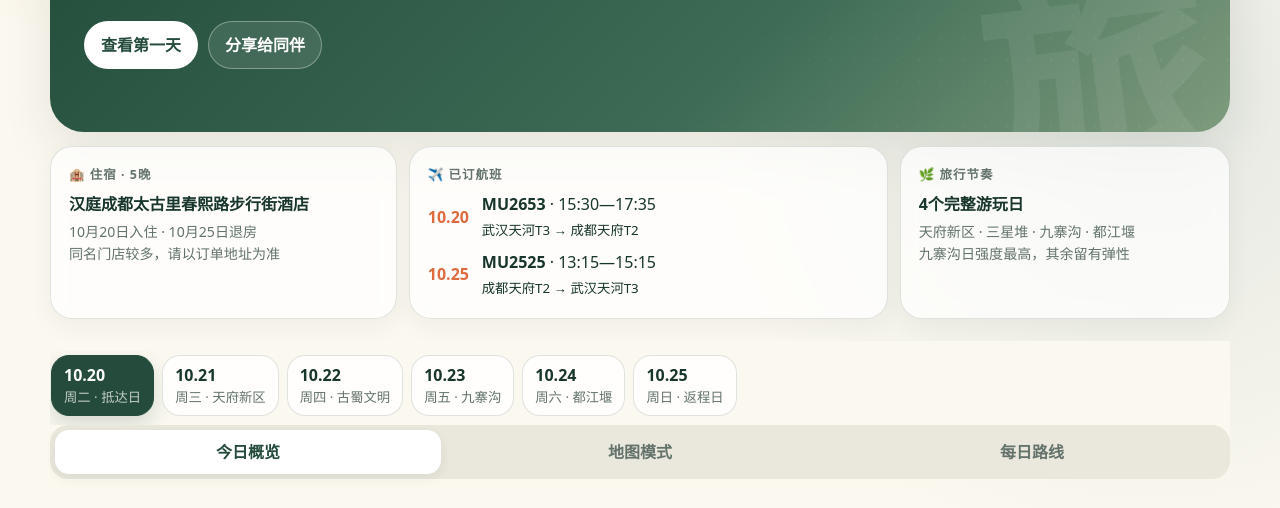
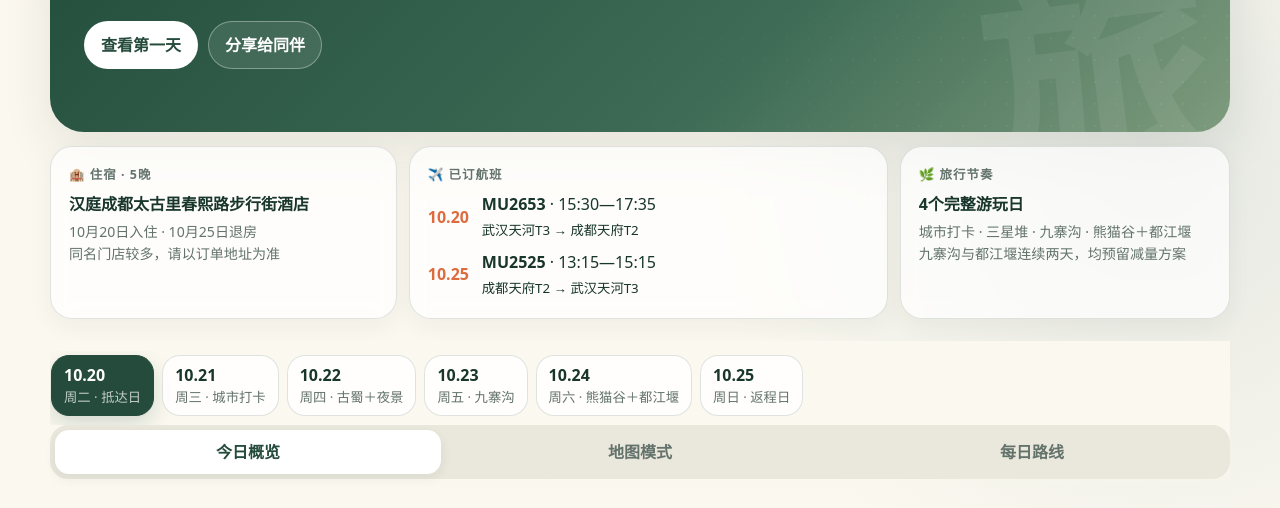
Before and after one commit to follow200402/-, a plain HTML site: page index.html in a window 1280 px wide. Shown: the part 239-747 px from the top of the page. Drawn offline with Linux system fonts and the light colour scheme.

Commit message:
Update Chengdu itinerary routes

```diff
--- a/index.html
+++ b/index.html
@@ -283,7 +283,7 @@
       <article class="info-card">
         <div class="info-label">🌿 旅行节奏</div>
         <div class="info-main">4个完整游玩日</div>
-        <div class="info-sub">天府新区 · 三星堆 · 九寨沟 · 都江堰<br>九寨沟日强度最高，其余留有弹性</div>
+        <div class="info-sub">城市打卡 · 三星堆 · 九寨沟 · 熊猫谷＋都江堰<br>九寨沟与都江堰连续两天，均预留减量方案</div>
       </article>
     </section>
   </header>
@@ -319,6 +319,8 @@
           <a href="https://www.12306.cn/" target="_blank" rel="noopener">铁路12306 ↗</a>
           <a href="https://www.jiuzhai.com/" target="_blank" rel="noopener">九寨沟官网 ↗</a>
           <a href="https://www.sxd.cn/" target="_blank" rel="noopener">三星堆官网 ↗</a>
+          <a href="https://www.panda.org.cn/cn/pandavalley/tickets/" target="_blank" rel="noopener">熊猫谷购票 ↗</a>
+          <a href="https://www.djy517.com/online.html?channelCode=mpyd" target="_blank" rel="noopener">都江堰购票 ↗</a>
         </div>
         <p class="footnote">票价、开放时间及库存会变化，请以2026年10月出行前官方页面为准。</p>
       </article>
@@ -330,12 +332,12 @@
             <tr><td>市内交通</td><td>¥250—450</td></tr>
             <tr><td>三星堆门票与往返</td><td>¥244—444</td></tr>
             <tr><td>九寨沟门票、观光车与往返</td><td>¥1,160—1,660</td></tr>
-            <tr><td>都江堰门票与往返</td><td>¥260—460</td></tr>
+            <tr><td>熊猫谷＋都江堰门票与往返</td><td>¥420—650</td></tr>
             <tr><td>其他</td><td>¥200—400</td></tr>
-            <tr><td><strong>合计参考</strong></td><td>¥2,814—3,854</td></tr>
+            <tr><td><strong>合计参考</strong></td><td>¥2,974—4,704</td></tr>
           </tbody>
         </table>
-        <p class="footnote">以上沿用原行程规划预算，仅供准备资金，不是实时价格。建议两人额外准备 ¥3,500—4,500。</p>
+        <p class="footnote">预算仅供准备资金，不是实时价格。建议两人准备约 ¥3,500—5,000，并为临时打车与热门餐厅留出余量。</p>
       </article>
     </section>
   </main>
@@ -367,34 +369,37 @@
         ]
       },
       {
-        date:'10.21', weekday:'周三', label:'天府新区', title:'西博城与兴隆湖 Citywalk', desc:'上午看现代建筑，下午沿湖散步，九眼桥按体力决定。', intensity:'舒展 · ★★', color:'#4e7a88',
+        date:'10.21', weekday:'周三', label:'城市打卡', title:'Rooosy Time、AG西南总部与东郊记忆', desc:'从武侯区一路向南打卡会议中心，回酒店午休后再去东郊记忆。', intensity:'充实 · ★★★', color:'#4e7a88',
         tips:[
-          ['打卡重点', '西博城、天府国际会议中心内部可能受展会或会议限制，外观打卡更稳妥。'],
-          ['兴隆湖', '只选一段湖岸走2—3公里，不必完整绕湖。'],
-          ['晚间弹性', '九眼桥为可选项；累了就直接回酒店。']
+          ['AG点位', '导航“AG电竞（西南总部）”或“天府长岛数字文创园”，不要误去AG电竞中心。'],
+          ['开放限制', 'AG训练办公区与会议中心内部均可能限制进入，按公开展示区和建筑外观打卡。'],
+          ['排队上限', 'Rooosy Time最晚11:15离开；若排队过久，缩短东郊记忆，不取消午休。']
         ],
         stops:[
-          { time:'09:00', name:'汉庭成都太古里春熙路步行街酒店', short:'酒店出发', transport:'地铁3号线→1号线', duration:'约60—75分钟', detail:'春熙路 → 省体育馆换乘 → 西博城；具体出口按当天开放入口选择。', x:44, y:28 },
-          { time:'10:15', name:'中国西部国际博览城', short:'西博城', transport:'步行打卡', duration:'约45—60分钟', detail:'以建筑外观和入口广场为主；展馆能否进入取决于当天活动。', x:49, y:61 },
-          { time:'11:30', name:'天府国际会议中心', short:'会议中心', transport:'打车或地铁接驳', duration:'路上约10—20分钟', detail:'外观与广场拍照，内部可能因会议限制进入。', x:57, y:65 },
-          { time:'12:30', name:'天府新区午餐与休息', short:'午餐', transport:'步行 / 短途打车', duration:'约1.5小时', detail:'就近选商场吃川菜、冒菜或面食。', x:61, y:61 },
-          { time:'14:00', name:'兴隆湖湿地公园', short:'兴隆湖', transport:'打车 / 地铁接驳', duration:'约2.5小时', detail:'湖边散步、喝咖啡、看湖景；只走舒适的一段。', x:72, y:69 },
-          { time:'19:00', name:'安顺廊桥 · 九眼桥', short:'九眼桥', transport:'返回市区后打车', duration:'可选 · 约1小时', detail:'安顺廊桥→锦江河边→九眼桥；若白天疲惫就取消。', x:50, y:34, optional:true }
+          { time:'08:40', name:'汉庭成都太古里春熙路步行街酒店', short:'酒店出发', transport:'网约车', duration:'约40—50分钟', detail:'避开换乘，直接前往梵木Flying国际文创公园；以实时路况为准。', x:45, y:24 },
+          { time:'09:30', name:'Rooosy Time', short:'Rooosy Time', transport:'提前排队＋店内打卡', duration:'至11:15', detail:'位于太平寺西路3号梵木Flying国际文创公园。可吃早午餐；最晚11:15离开，避免压缩午休。', x:28, y:45 },
+          { time:'11:40', name:'AG电竞（西南总部）', short:'AG西南总部', transport:'网约车约15—25分钟', duration:'打卡约40—50分钟', detail:'导航天府长岛数字文创园（盛通街16号）。公开展示与可进入范围以现场管理为准，勿进入训练办公区。', x:48, y:54 },
+          { time:'13:10', name:'天府国际会议中心', short:'会议中心', transport:'网约车', duration:'打卡约1小时', detail:'重点拍“天府之檐”和建筑外观；内部能否进入取决于当天会议及安保。', x:62, y:71 },
+          { time:'15:20', name:'返回酒店午休', short:'酒店午休', transport:'地铁1号线→2号线', duration:'休息约1小时50分', detail:'西博城站进城，天府广场换乘至春熙路；下午必须保留休息。', x:45, y:29 },
+          { time:'17:30', name:'东郊记忆', short:'东郊记忆', transport:'网约车', duration:'约3小时', detail:'拍工业风建筑、逛店并吃晚餐；若白天排队超时，可缩短至18:30—20:30。', x:76, y:36 }
         ]
       },
       {
-        date:'10.22', weekday:'周四', label:'古蜀文明', title:'三星堆与成都老城', desc:'上午沉浸看古蜀文明，下午回城后按体力二选一或顺路慢逛。', intensity:'充实 · ★★★', color:'#d99a42',
+        date:'10.22', weekday:'周四', label:'古蜀＋夜景', title:'三星堆、玉林路与双塔夜景', desc:'白天看古蜀文明，回酒店休息后沿成都南线依次拍夜景。', intensity:'充实 · ★★★', color:'#d99a42',
         tips:[
           ['更轻松的交通', '两人可考虑春熙路直接打车去三星堆，减少换乘与候车。'],
-          ['参观时间', '三星堆建议留3—4小时；优先预约上午入馆。'],
-          ['留有取舍', '若三星堆看得久，文殊院和宽窄巷子只选一个。']
+          ['门票提醒', '三星堆日间票每日20:00放票，可提前5天预约；优先预约上午入馆。'],
+          ['灯光待核实', '双子塔10月22日主题灯光内容尚未公布，出发前2—3天查“成都高新”官方信息。']
         ],
         stops:[
-          { time:'08:30', name:'酒店出发前往三星堆博物馆', short:'酒店出发', transport:'推荐打车；或成都东站高铁＋打车', duration:'直达约60—90分钟', detail:'高铁方案整体需预留1.5—2小时；具体车次尚未记录为已确认。', x:45, y:73 },
-          { time:'10:00', name:'三星堆博物馆', short:'三星堆', transport:'馆内步行', duration:'约3—4小时', detail:'重点：青铜神树、纵目面具、黄金面具、青铜大立人。成人票参考¥72，以官方购票页为准。', x:68, y:25 },
-          { time:'13:30', name:'广汉午餐后返回成都', short:'广汉午餐', transport:'打车 / 高铁接驳', duration:'约1.5小时', detail:'可尝试广汉缠丝兔、连山回锅肉或川味家常菜。', x:61, y:31 },
-          { time:'15:30', name:'文殊院 · 文殊坊', short:'文殊院', transport:'市内打车', duration:'约1.5小时', detail:'古建筑、红墙、街区小吃；可尝甜水面和凉粉。', x:47, y:66 },
-          { time:'17:30', name:'宽窄巷子', short:'宽窄巷子', transport:'打车约15—25分钟', duration:'约1—1.5小时', detail:'宽巷子→窄巷子→井巷子；晚餐建议在外围。', x:38, y:70, optional:true }
+          { time:'07:30', name:'酒店出发前往三星堆博物馆', short:'酒店出发', transport:'推荐网约车；或高铁＋打车', duration:'直达约60—90分钟', detail:'高铁方案需额外预留换乘；具体车次尚未记录为已确认。', x:46, y:76 },
+          { time:'09:00', name:'三星堆博物馆', short:'三星堆', transport:'馆内步行', duration:'约4小时', detail:'重点：青铜神树、纵目面具、黄金面具、青铜大立人。成人票参考¥72，以官方购票页为准。', x:69, y:23 },
+          { time:'13:00', name:'广汉午餐后返回成都', short:'广汉午餐', transport:'网约车 / 高铁接驳', duration:'约2小时', detail:'午餐后返回酒店；不要再叠加文殊院或宽窄巷子。', x:62, y:31 },
+          { time:'15:30', name:'返回酒店休息', short:'酒店休息', transport:'—', duration:'约1.5小时', detail:'给晚间南线打卡补充体力。', x:46, y:71 },
+          { time:'17:30', name:'玉林路', short:'玉林路', transport:'网约车', duration:'晚餐＋散步约1小时20分', detail:'选择顺路的小店吃晚餐，不为网红长队额外绕路。', x:35, y:58 },
+          { time:'19:50', name:'成都天府双塔 · 交子之环', short:'双子塔', transport:'网约车约20—30分钟', duration:'约50分钟', detail:'拍双塔与交子之环夜景；主题灯光秀须以当天官方公告为准。', x:57, y:61 },
+          { time:'20:55', name:'成都SKP生机之塔', short:'生机之塔', transport:'网约车约10—15分钟', duration:'约35分钟', detail:'拍摄六柱塔体夜景后直接返回酒店。', x:66, y:70 },
+          { time:'21:30', name:'返回春熙路酒店', short:'返回酒店', transport:'网约车', duration:'约30—45分钟', detail:'结束当天行程，不再追加其他夜游。', x:47, y:80 }
         ]
       },
       {
@@ -416,18 +421,23 @@
         ]
       },
       {
-        date:'10.24', weekday:'周六', label:'都江堰', title:'水利工程与灌县古城', desc:'不叠加青城山，给九寨沟后的身体留一点余地。', intensity:'适中 · ★★★', color:'#547c67',
+        date:'10.24', weekday:'周六', label:'熊猫谷＋都江堰', title:'熊猫谷与都江堰省力单向游', desc:'城际到离堆公园，上午看熊猫；下午从秦堰楼高进、南门低出。', intensity:'较高 · ★★★★', color:'#547c67',
+        warning:'前一天为九寨沟高强度一日游。若返城过晚或明显疲惫，下午缩短为宝瓶口、离堆公园与灌县古城，不强行走完整景区。',
         tips:[
-          ['车站区别', '离堆公园站与都江堰站不是同一站；离堆公园站通常更靠近古城和南桥。'],
-          ['游览重点', '鱼嘴、飞沙堰、宝瓶口、安澜索桥。'],
-          ['晚间安排', '人民公园为可选；返城晚就直接回酒店整理行李。']
+          ['买对车站', '购买“犀浦站 ↔ 离堆公园站”，不要误买都江堰站；具体城际班次以12306为准。'],
+          ['熊猫状态', '9点左右到园较合适，但投喂时间及动物活跃程度不作保证，以当天饲养安排为准。'],
+          ['省力关键', '打车到6号门秦堰楼入口，从最高点一路下行，南门离堆公园出口结束。']
         ],
         stops:[
-          { time:'09:30', name:'酒店出发前往都江堰', short:'酒店出发', transport:'地铁到犀浦＋城际动车', duration:'整体约1.5—2小时', detail:'优先查离堆公园站；也可两人直接打车，约1—1.5小时。具体动车未记录为已确认。', x:68, y:72 },
-          { time:'11:00', name:'都江堰景区', short:'都江堰', transport:'景区步行', duration:'约2—3小时', detail:'看鱼嘴、飞沙堰、宝瓶口与安澜索桥；成人票参考¥80，以购票页为准。', x:27, y:34 },
-          { time:'13:30', name:'灌县古城 · 南桥', short:'灌县古城', transport:'步行', duration:'午餐＋闲逛约1.5小时', detail:'可尝甜水面、叶儿粑、钟水饺、川味凉粉。', x:34, y:39 },
-          { time:'15:00', name:'返回成都', short:'返程', transport:'城际动车＋地铁 / 打车', duration:'约1.5—2小时', detail:'早点回城，为第二天返程留出整理行李时间。', x:54, y:57 },
-          { time:'18:00', name:'人民公园 · 鹤鸣茶社', short:'人民公园', transport:'市内打车 / 地铁', duration:'可选', detail:'若17点后才回到市区就不再安排；直接回酒店更轻松。', x:63, y:68, optional:true }
+          { time:'06:45', name:'酒店 → 犀浦站', short:'酒店出发', transport:'地铁2号线', duration:'约50—60分钟', detail:'想在9点左右到熊猫谷，需要比原计划更早出门。', x:65, y:76 },
+          { time:'约07:50', name:'犀浦站 → 离堆公园站', short:'城际动车', transport:'城际动车 · 待核实', duration:'车程约25—30分钟', detail:'时间仅为规划窗口；务必按12306真实可售车次调整，不购买“都江堰站”。', x:51, y:63, pending:true },
+          { time:'约08:30', name:'离堆公园站 → 熊猫谷', short:'打车转场', transport:'网约车', duration:'约15—25分钟', detail:'以实时路况为准；抵达后直接按单向路线游览。', x:38, y:51 },
+          { time:'09:00', name:'都江堰熊猫谷', short:'熊猫谷', transport:'园内步行', duration:'约3小时', detail:'大门→回归产房→1/2/3号大熊猫别墅→小熊猫生态放养区→出口。成人票¥55，以官方购票页为准。', x:25, y:34 },
+          { time:'12:00', name:'熊猫谷附近午餐与休息', short:'午餐', transport:'步行 / 短途打车', duration:'约1小时15分', detail:'避免吃得太撑，为下午单向下坡路线留体力。', x:30, y:42 },
+          { time:'13:15', name:'前往都江堰景区6号门秦堰楼', short:'秦堰楼入口', transport:'网约车', duration:'约30—45分钟', detail:'上车时明确“6号门秦堰楼入口”，不要送到南门。', x:41, y:38 },
+          { time:'14:00', name:'都江堰景区省力路线', short:'都江堰', transport:'步行＋可选单程观光车', duration:'约3小时', detail:'秦堰楼→二王庙→安澜索桥→鱼嘴→碑亭→飞沙堰→宝瓶口→伏龙观→堰功道→南门。鱼嘴至碑亭可现场核实单程观光车（参考¥10）。', x:54, y:30 },
+          { time:'17:00', name:'灌县古城 · 南桥', short:'灌县古城', transport:'步行', duration:'晚餐＋闲逛约1.5小时', detail:'南门出园后直接衔接古城；可尝叶儿粑、甜水面或川味小吃。', x:63, y:42 },
+          { time:'约19:00', name:'离堆公园站 → 犀浦站 → 春熙路', short:'返回成都', transport:'城际动车＋地铁2号线 · 待核实', duration:'约1.5—2小时', detail:'返程城际须以12306为准，并为从古城步行进站留出30—45分钟。', x:74, y:62, pending:true }
         ]
       },
       {
@@ -452,8 +462,12 @@
       { id:'jiuzhai-shuttle', title:'核实九寨沟站点接驳', note:'确认去程、回程、上车点与余量', urgent:true },
       { id:'jiuzhai-ticket', title:'预约九寨沟门票＋观光车', note:'交通闭环可行后再购票', urgent:true },
       { id:'sanxingdui', title:'预约三星堆上午票', note:'参考成人票¥72，以官方为准', urgent:true },
-      { id:'dujiangyan', title:'确认都江堰门票与城际动车', note:'优先比较离堆公园站班次', urgent:false },
-      { id:'venue', title:'查看西博城与会议中心活动', note:'确认10月21日开放入口与内部限制', urgent:false },
+      { id:'panda-valley', title:'预约熊猫谷门票', note:'10月24日上午票，成人票参考¥55', urgent:true },
+      { id:'dujiangyan', title:'预约都江堰门票', note:'计划从6号门秦堰楼入口进入', urgent:false },
+      { id:'lidui-rail', title:'购买犀浦↔离堆公园城际票', note:'不要误买“都江堰站”；往返留足缓冲', urgent:true },
+      { id:'ag-venue', title:'核实AG西南总部公开区域', note:'导航天府长岛数字文创园，以现场管理为准', urgent:false },
+      { id:'venue', title:'查看会议中心当天活动', note:'确认10月21日开放入口与内部限制', urgent:false },
+      { id:'twin-tower', title:'核实双子塔亮灯安排', note:'出发前2—3天查看“成都高新”官方信息', urgent:false },
       { id:'hotel-address', title:'核对汉庭酒店准确地址', note:'春熙路商圈同名门店较多', urgent:false },
       { id:'weather', title:'出发前查看天气与穿衣', note:'重点关注九寨沟温差与降雨', urgent:false }
     ];
```
Also changed, not shown: 1 other file.
